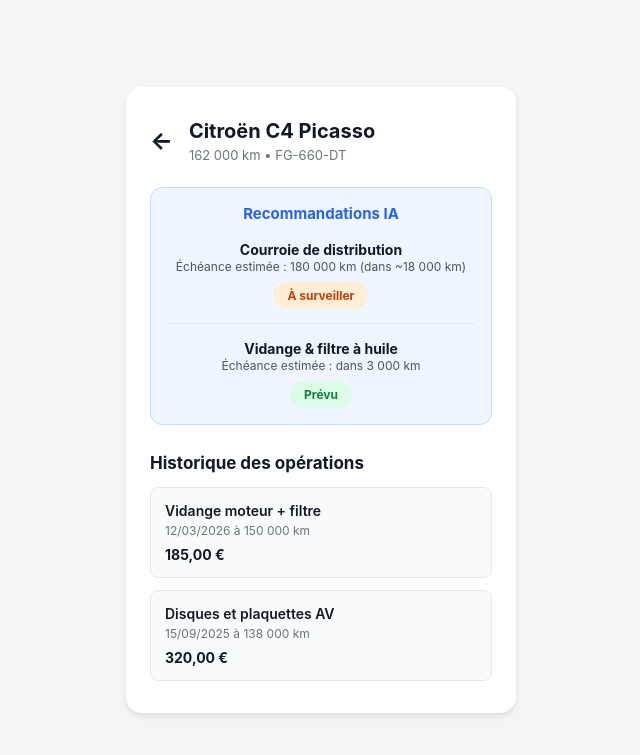
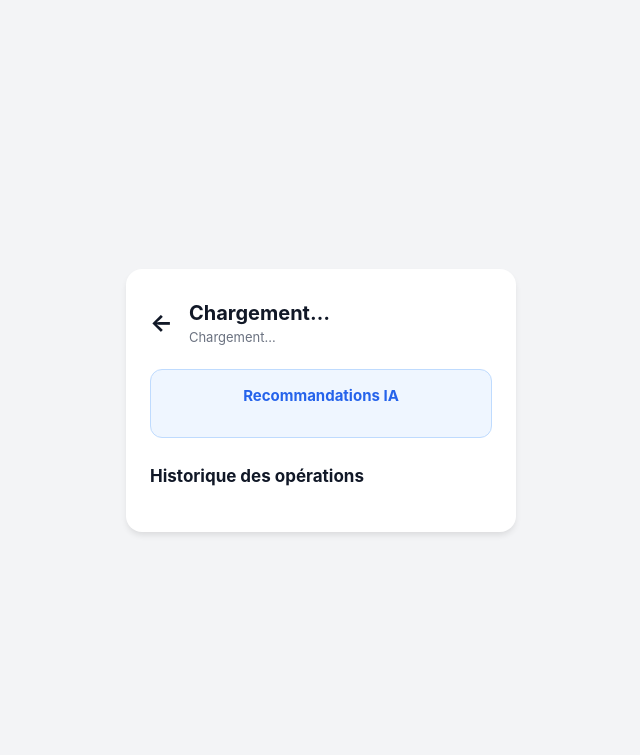
Before and after one commit to Evilo-56/carnet-entretien-ia, a Python web app: template templates/detail.html in a window 1280 px wide. Shown: the top 755 px of the page, without its empty margins (319-959 px from the left). Run offline with Jinja, Linux system fonts and the light colour scheme; the template is opened without the code that fills it, so the values that code supplies are empty.

Commit message:
feat: dynamisation de la page detail avec fetch API et SQLite

```diff
--- a/templates/detail.html
+++ b/templates/detail.html
@@ -7,56 +7,33 @@
   <link rel="stylesheet" href="../public/css/style.css">
 </head>
 <body class="mobile-container">
-  <main class="app-card">
+<main class="app-card">
     <!-- Navigation retour -->
     <header class="detail-header">
       <a href="vehicles.html" class="back-link">←</a>
       <div class="header-titles">
-        <h1 class="page-title">Citroën C4 Picasso</h1>
-        <p class="vehicle-subtitle">162 000 km • FG-660-DT</p>
+        <h1 class="page-title" id="vehicleTitle">Chargement…</h1>
+        <p class="vehicle-subtitle" id="vehicleSubtitle">Chargement…</p>
       </div>
     </header>
 
     <!-- Bloc Recommandations IA -->
     <section class="ai-card">
       <h2 class="ai-card-title">Recommandations IA</h2>
-
-      <div class="ai-recommendation">
-        <div class="recommendation-content">
-          <strong class="recommendation-name">Courroie de distribution</strong>
-          <p class="recommendation-sub">Échéance estimée : 180 000 km (dans ~18 000 km)</p>
-        </div>
-        <span class="badge badge-warning">À surveiller</span>
-      </div>
-
-      <hr class="ai-divider">
-
-      <div class="ai-recommendation">
-        <div class="recommendation-content">
-          <strong class="recommendation-name">Vidange & filtre à huile</strong>
-          <p class="recommendation-sub">Échéance estimée : dans 3 000 km</p>
-        </div>
-        <span class="badge badge-success">Prévu</span>
+      <div id="predictionsContainer">
+        <!-- Rempli dynamiquement par JS -->
       </div>
     </section>
 
     <!-- Historique des interventions -->
     <section class="history-section">
       <h2 class="section-title">Historique des opérations</h2>
-
-      <ul class="history-list">
-        <li class="history-item">
-          <span class="history-name">Vidange moteur + filtre</span>
-          <span class="history-meta">12/03/2026 à 150 000 km</span>
-          <span class="history-cost">185,00 €</span>
-        </li>
-        <li class="history-item">
-          <span class="history-name">Disques et plaquettes AV</span>
-          <span class="history-meta">15/09/2025 à 138 000 km</span>
-          <span class="history-cost">320,00 €</span>
-        </li>
+      <ul class="history-list" id="historyList">
+        <!-- Rempli dynamiquement par JS -->
       </ul>
     </section>
   </main>
+
+  <script src="../public/js/app.js"></script>
 </body>
 </html>
```
Also changed, not shown: public/js/app.js.
